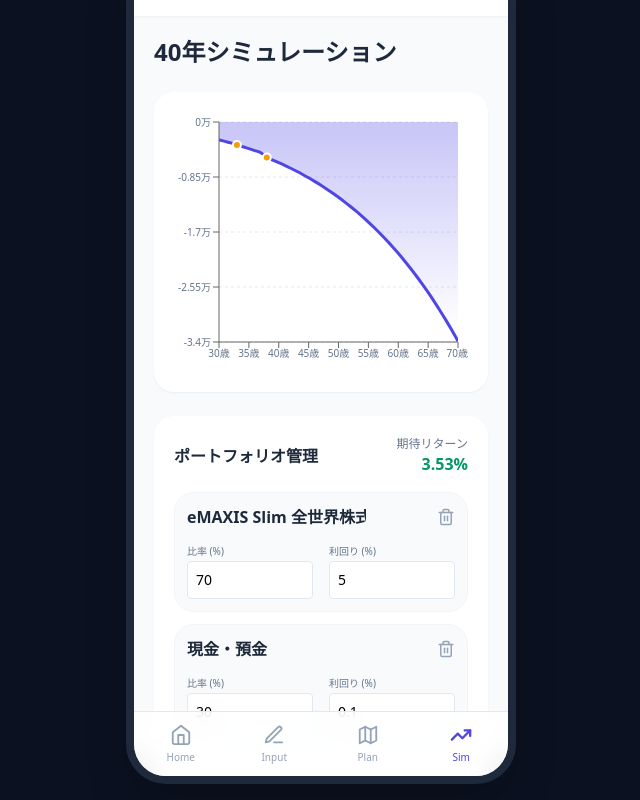
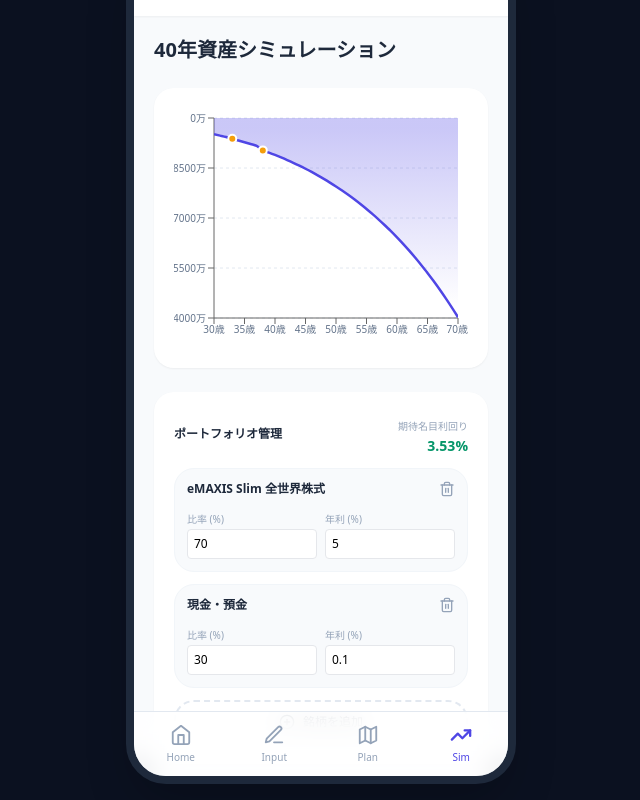
Before and after one commit to enuuuman/Life-hub-v3, a React (Vite) app: page / in a window 1280 px wide. Both pictures are taken after a click on the button "Sim". Shown: the part 76-876 px from the top of the page, without its empty margins (319-959 px from the left). Built offline with nearby package versions, Linux system fonts and the light colour scheme.

Commit message:
SimulationView.tsx を更新

```diff
--- a/src/views/SimulationView.tsx
+++ b/src/views/SimulationView.tsx
@@ -1,6 +1,6 @@
 import React, { useMemo } from 'react';
 import { AreaChart, Area, XAxis, YAxis, CartesianGrid, Tooltip, ResponsiveContainer, ReferenceDot } from 'recharts';
-import { Card, NumberInput, Button } from '../components/ui/core';
+import { Card, Button } from '../components/ui/core';
 import { useAppStore } from '../hooks/useAppStore';
 import { generateSimulationData } from '../utils/calculate';
 import { formatCurrency } from '../utils/format';
@@ -28,7 +28,7 @@ export const SimulationView: React.FC = () => {
 
   const addPortfolioItem = () => {
     updateData({
-      portfolio: [...data.portfolio, { id: Date.now().toString(), name: '新規商品', ratio: 0, returnRate: 3.0 }]
+      portfolio: [...data.portfolio, { id: Date.now().toString(), name: '新規投信', ratio: 0, returnRate: 4.0 }]
     });
   };
 
@@ -36,10 +36,10 @@ export const SimulationView: React.FC = () => {
     if (active && payload && payload.length) {
       const pData = payload[0].payload;
       return (
-        <div className="bg-slate-800 text-white p-3 rounded-lg shadow-xl text-sm">
-          <p className="font-bold mb-1">{label}歳</p>
+        <div className="bg-slate-800 text-white p-2.5 rounded-lg shadow-xl text-xs space-y-1">
+          <p className="font-bold">{label}歳時</p>
           <p className="text-emerald-400 font-bold">{formatCurrency(pData.amount)}</p>
-          {pData.event && <p className="text-yellow-300 mt-1 text-xs">★ {pData.event}</p>}
+          {pData.event && <p className="text-yellow-300">★ {pData.event}</p>}
         </div>
       );
     }
@@ -48,11 +48,11 @@ export const SimulationView: React.FC = () => {
 
   return (
     <div className="p-5 space-y-6">
-      <h2 className="text-2xl font-bold text-slate-800 dark:text-white">40年シミュレーション</h2>
+      <h2 className="text-xl font-bold text-slate-800 dark:text-white">40年資産シミュレーション</h2>
 
-      <Card className="p-2 sm:p-5 h-[300px]">
+      <Card className="p-2 sm:p-5 h-[280px]">
         <ResponsiveContainer width="100%" height="100%">
-          <AreaChart data={simData} margin={{ top: 10, right: 10, left: 0, bottom: 0 }}>
+          <AreaChart data={simData} margin={{ top: 10, right: 10, left: -10, bottom: 0 }}>
             <defs>
               <linearGradient id="colorAmount" x1="0" y1="0" x2="0" y2="1">
                 <stop offset="5%" stopColor="#4F46E5" stopOpacity={0.3}/>
@@ -61,9 +61,9 @@ export const SimulationView: React.FC = () => {
             </defs>
             <CartesianGrid strokeDasharray="3 3" vertical={false} stroke="#e2e8f0" />
             <XAxis dataKey="age" tickFormatter={(v) => `${v}歳`} tick={{fontSize: 10, fill: '#64748b'}} />
-            <YAxis tickFormatter={(v) => `${v/10000}万`} width={45} tick={{fontSize: 10, fill: '#64748b'}} />
+            <YAxis tickFormatter={(v) => `${v}万`} width={50} tick={{fontSize: 10, fill: '#64748b'}} />
             <Tooltip content={<CustomTooltip />} />
-            <Area type="monotone" dataKey="amount" stroke="#4F46E5" strokeWidth={3} fillOpacity={1} fill="url(#colorAmount)" />
+            <Area type="monotone" dataKey="amount" stroke="#4F46E5" strokeWidth={2.5} fillOpacity={1} fill="url(#colorAmount)" />
             {simData.map((d, i) => d.event ? (
               <ReferenceDot key={i} x={d.age} y={d.amount} r={4} fill="#F59E0B" stroke="white" strokeWidth={2} />
             ) : null)}
@@ -72,51 +72,51 @@ export const SimulationView: React.FC = () => {
       </Card>
 
       <Card>
-        <div className="flex justify-between items-center mb-4">
-          <h3 className="font-bold text-slate-800 dark:text-slate-100">ポートフォリオ管理</h3>
+        <div className="flex justify-between items-center mb-3">
+          <h3 className="font-bold text-xs text-slate-800 dark:text-slate-100 uppercase">ポートフォリオ管理</h3>
           <div className="text-right">
-            <p className="text-xs text-slate-500">期待リターン</p>
-            <p className="font-bold text-emerald-600">{weightedReturn.toFixed(2)}%</p>
+            <span className="text-[10px] text-slate-400">期待名目利回り</span>
+            <p className="font-bold text-sm text-emerald-600">{weightedReturn.toFixed(2)}%</p>
           </div>
         </div>
 
         {totalRatio !== 100 && (
-          <div className="bg-red-50 text-red-600 p-3 rounded-lg text-sm flex items-center gap-2 mb-4 font-medium">
-            <AlertCircle size={16} /> 合計比率を100%にしてください（現在: {totalRatio}%）
+          <div className="bg-red-50 text-red-600 p-2.5 rounded-lg text-xs flex items-center gap-2 mb-3 font-medium">
+            <AlertCircle size={14} /> 比率の合計を100%にしてください（現在: {totalRatio}%）
           </div>
         )}
 
         <div className="space-y-3">
           {data.portfolio.map((item) => (
-            <div key={item.id} className="bg-slate-50 dark:bg-slate-900 p-3 rounded-xl border border-slate-100 dark:border-slate-800">
-              <div className="flex justify-between items-center mb-2">
+            <div key={item.id} className="bg-slate-50 dark:bg-slate-900 p-3 rounded-xl border border-slate-100 dark:border-slate-800 space-y-2">
+              <div className="flex justify-between items-center">
                 <input
                   value={item.name}
                   onChange={(e) => updatePortfolioItem(item.id, 'name', e.target.value)}
-                  className="bg-transparent font-bold text-slate-800 dark:text-slate-100 outline-none w-2/3"
+                  className="bg-transparent font-bold text-xs text-slate-800 dark:text-slate-100 outline-none w-3/4"
                 />
-                <button onClick={() => removePortfolioItem(item.id)} className="text-slate-400 hover:text-red-500 transition-colors">
-                  <Trash2 size={18} />
+                <button onClick={() => removePortfolioItem(item.id)} className="text-slate-400 hover:text-red-500">
+                  <Trash2 size={16} />
                 </button>
               </div>
-              <div className="flex gap-4">
-                <div className="flex-1">
-                  <label className="text-[10px] text-slate-500">比率 (%)</label>
+              <div className="grid grid-cols-2 gap-2">
+                <div>
+                  <label className="text-[10px] text-slate-400">比率 (%)</label>
                   <input
                     type="number"
                     value={item.ratio}
                     onChange={(e) => updatePortfolioItem(item.id, 'ratio', parseFloat(e.target.value) || 0)}
-                    className="w-full bg-white dark:bg-slate-800 border border-slate-200 dark:border-slate-700 rounded p-2 text-sm outline-none"
+                    className="w-full bg-white dark:bg-slate-800 border rounded p-1.5 text-xs outline-none"
                   />
                 </div>
-                <div className="flex-1">
-                  <label className="text-[10px] text-slate-500">利回り (%)</label>
+                <div>
+                  <label className="text-[10px] text-slate-400">年利 (%)</label>
                   <input
                     type="number"
                     step="0.1"
                     value={item.returnRate}
                     onChange={(e) => updatePortfolioItem(item.id, 'returnRate', parseFloat(e.target.value) || 0)}
-                    className="w-full bg-white dark:bg-slate-800 border border-slate-200 dark:border-slate-700 rounded p-2 text-sm outline-none"
+                    className="w-full bg-white dark:bg-slate-800 border rounded p-1.5 text-xs outline-none"
                   />
                 </div>
               </div>
@@ -124,8 +124,8 @@ export const SimulationView: React.FC = () => {
           ))}
         </div>
 
-        <Button onClick={addPortfolioItem} variant="outline" className="mt-4 border-dashed text-sm py-2">
-          <PlusCircle size={16} /> 商品を追加
+        <Button onClick={addPortfolioItem} variant="outline" className="mt-3 text-xs py-2 border-dashed">
+          <PlusCircle size={16} /> 銘柄を追加
         </Button>
       </Card>
     </div>
```
